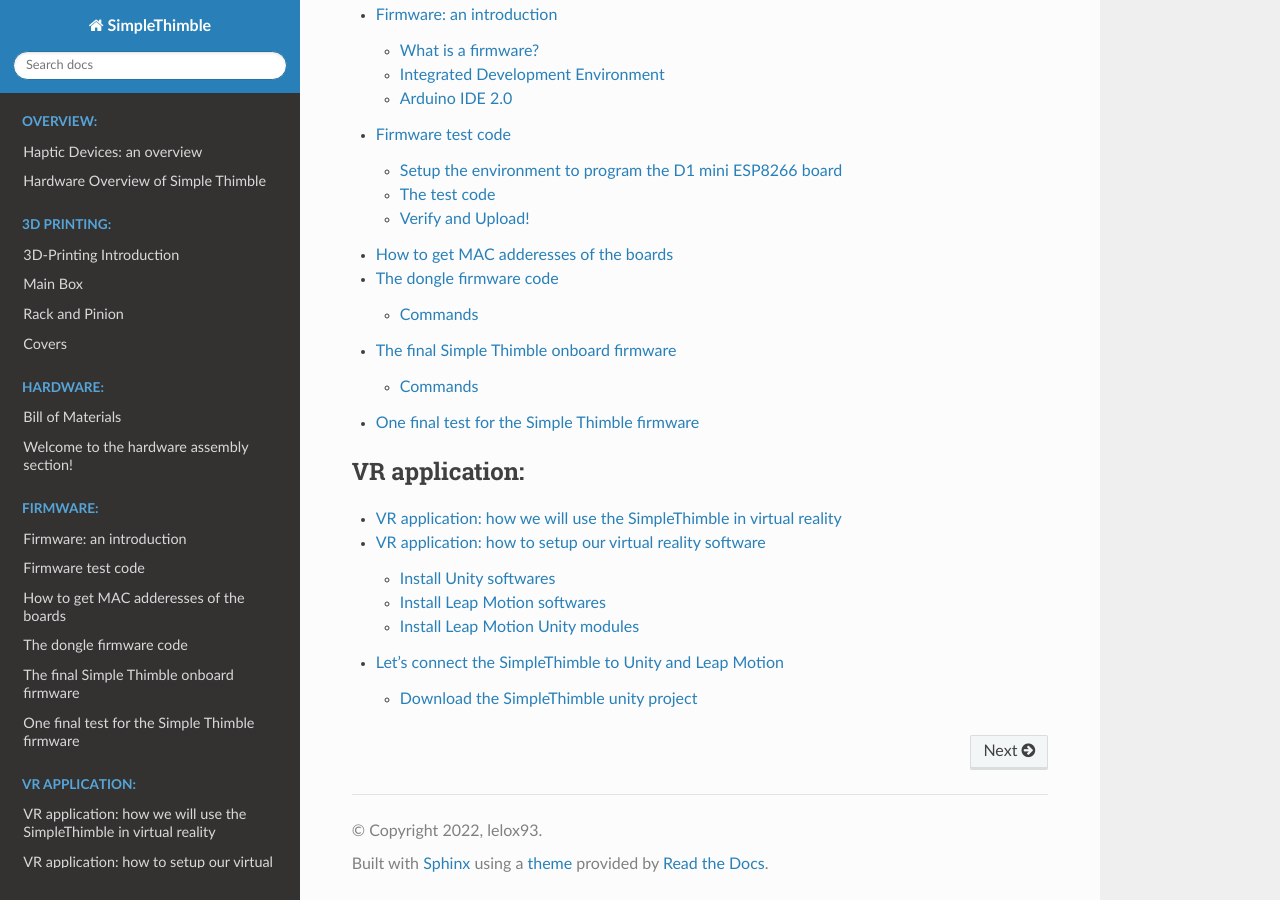
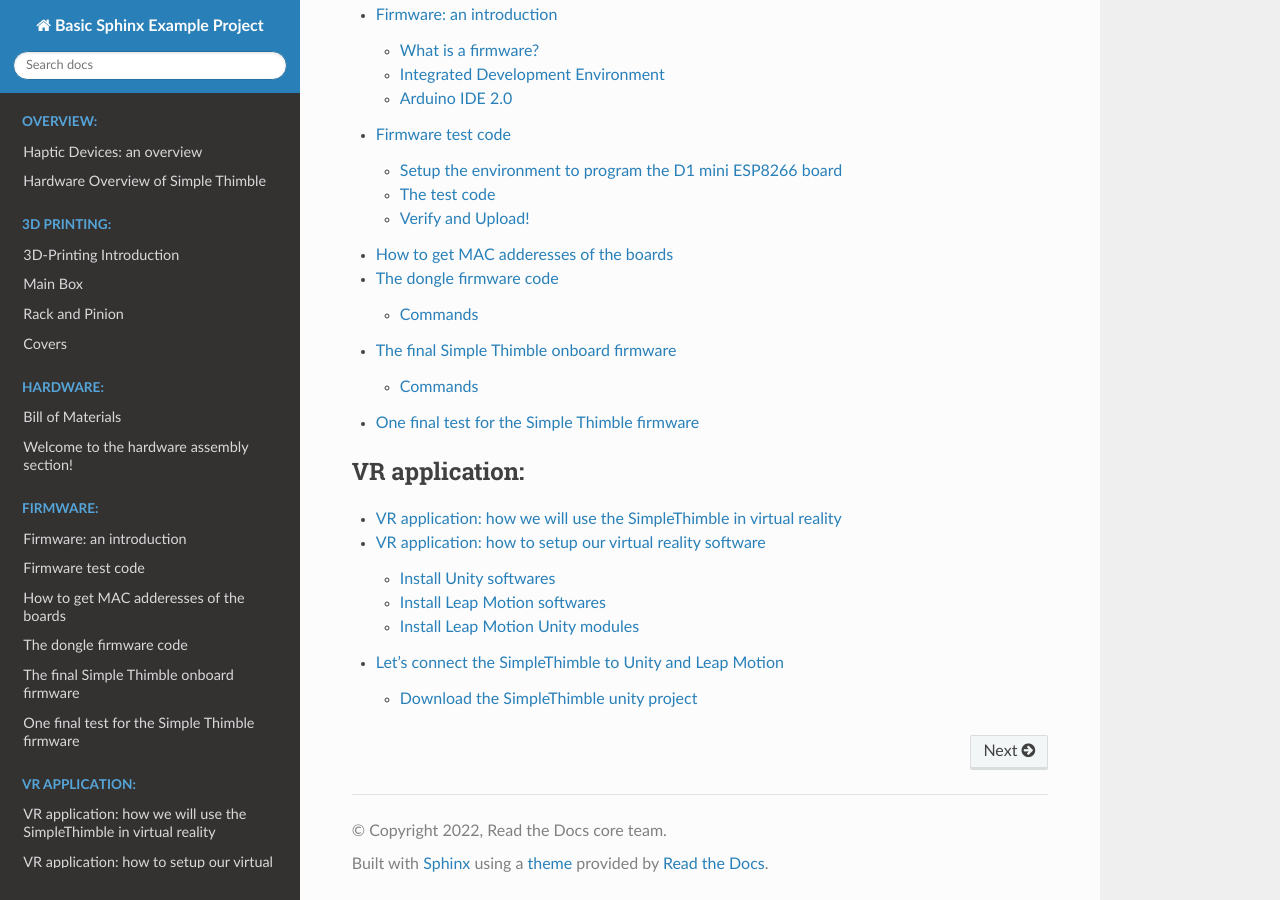
Before and after one commit to lelox93/SimpleThimble, a Sphinx documentation site: the page built from docs/index.rst, in a window 1280 px wide and 900 px high, scrolled down 1082 px. Built offline with Sphinx 7.4.7 and the Read the Docs theme 3.1.0, drawn with Linux system fonts in a browser that asks for light colours; pages that are not in the unit, such as notebooks, are missing from menus.

Commit message:
ripristino confpy

```diff
--- a/docs/conf.py
+++ b/docs/conf.py
@@ -17,9 +17,9 @@
 
 # -- Project information -----------------------------------------------------
 
-project = "SimpleThimble"
-copyright = "2022, lelox93"
-author = "lelox93"
+project = "Basic Sphinx Example Project"
+copyright = "2022, Read the Docs core team"
+author = "Read the Docs core team"
 
 
 # -- General configuration ---------------------------------------------------
```
